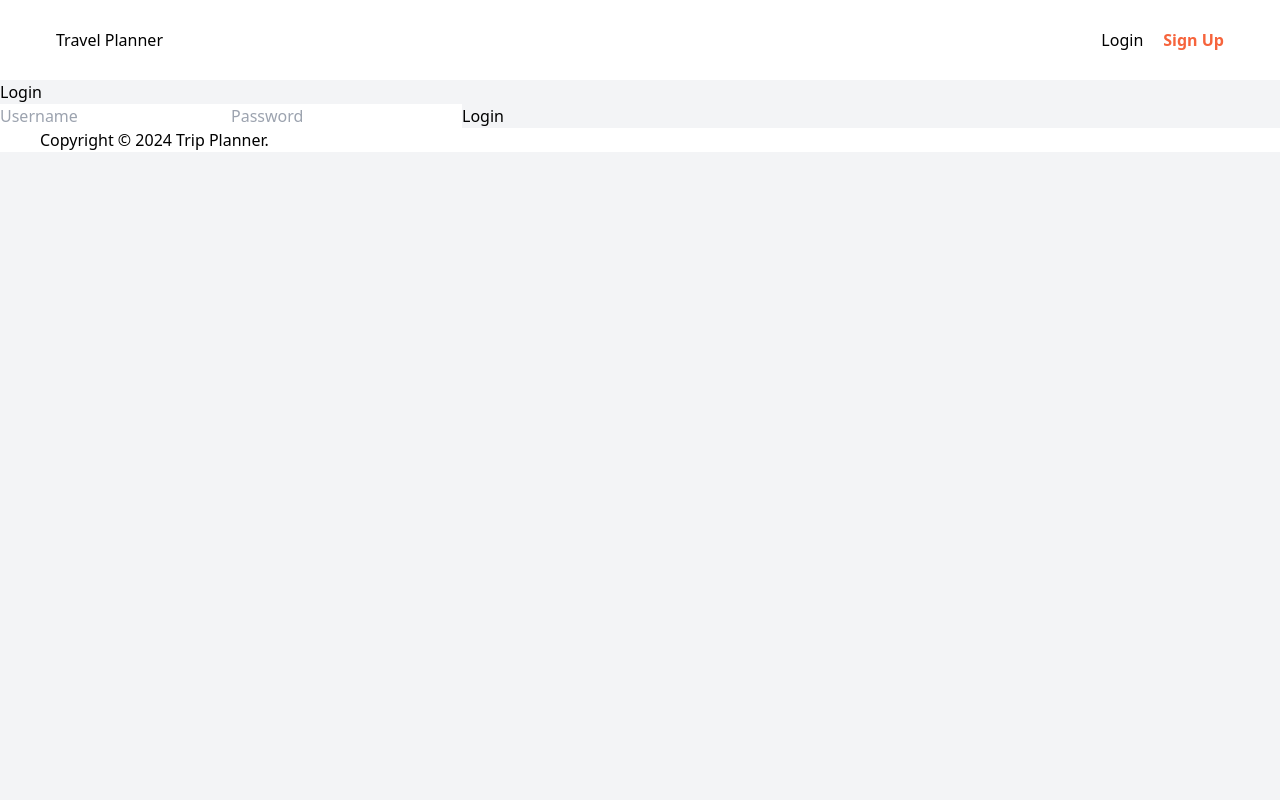
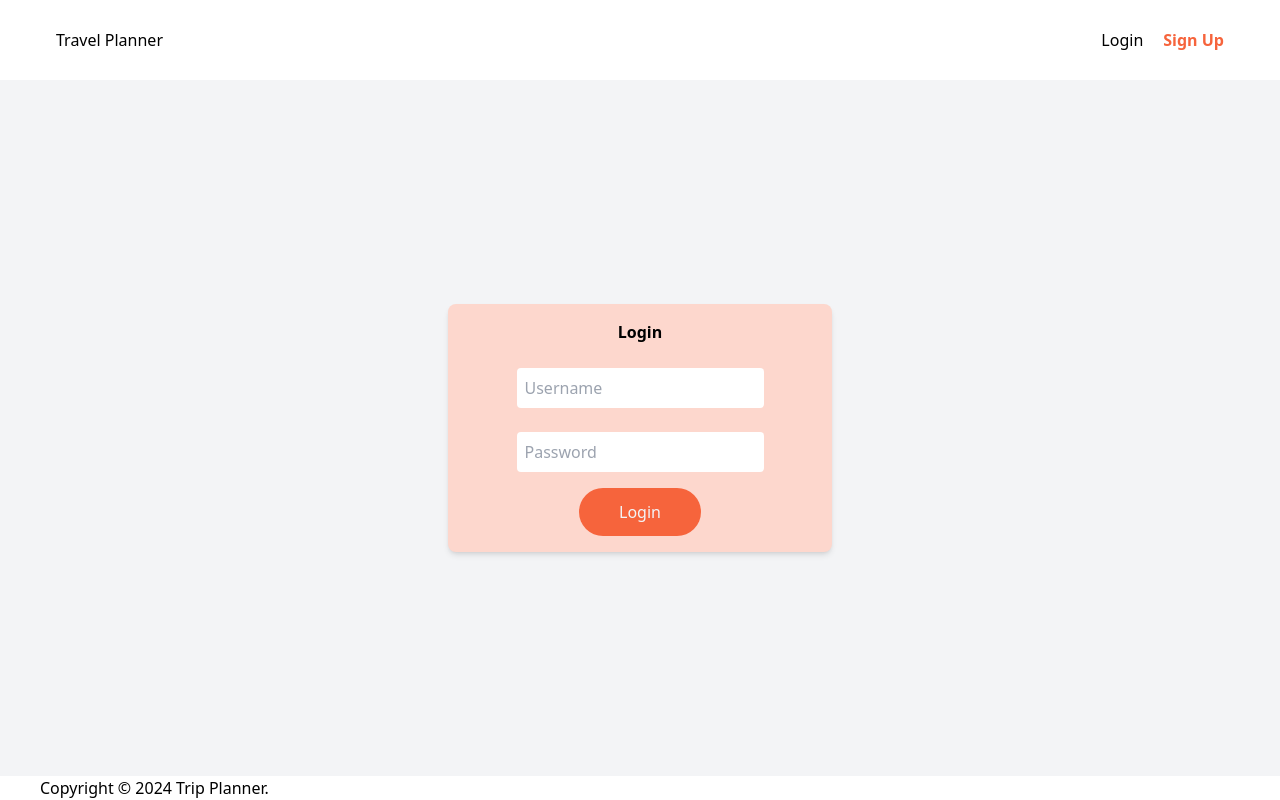
Before and after one commit to asands94/travel-frontend, a React (Vite) app: page /login in a window 1280 px wide. Built offline with nearby package versions, Linux system fonts and the light colour scheme; no server answers.

Commit message:
style login/register form

```diff
--- a/src/components/Form.jsx
+++ b/src/components/Form.jsx
@@ -47,16 +47,28 @@ function Form({ route, method }) {
   }
 
   return (
-    <form onSubmit={handleSubmit}>
-      <h1>{name}</h1>
+    <section className='flex flex-col items-center h-[calc(100vh-5rem-24px)] justify-center'>
+      <form
+        onSubmit={handleSubmit}
+        className='flex flex-col items-center bg-secondary rounded-lg w-96 shadow-md py-4'
+      >
+        <h1 className='font-semibold'>{name}</h1>
+        <label htmlFor='username' hidden>
+          Username:
+        </label>
         <input
+          id='username'
           type='text'
           value={formData.username}
           name='username'
           onChange={handleChange}
           placeholder='Username'
         />
+        <label htmlFor='password' hidden>
+          Password:
+        </label>
         <input
+          id='password'
           type='password'
           value={formData.password}
           name='password'
@@ -64,8 +76,14 @@ function Form({ route, method }) {
           placeholder='Password'
         />
         {loading && <Loading />}
-      <button type='submit'>{name}</button>
+        <button
+          type='submit'
+          className='bg-primary rounded-full py-3 px-body mt-4 font-medium text-white'
+        >
+          {name}
+        </button>
       </form>
+    </section>
   )
 }
 
--- a/src/index.css
+++ b/src/index.css
@@ -6,7 +6,9 @@
   body {
     @apply bg-white;
   }
-  form > label {
+  form > input {
     @apply mt-6;
+    @apply p-2;
+    @apply rounded;
   }
 }
```
Lines whose indentation alone changed are shown as unchanged.
